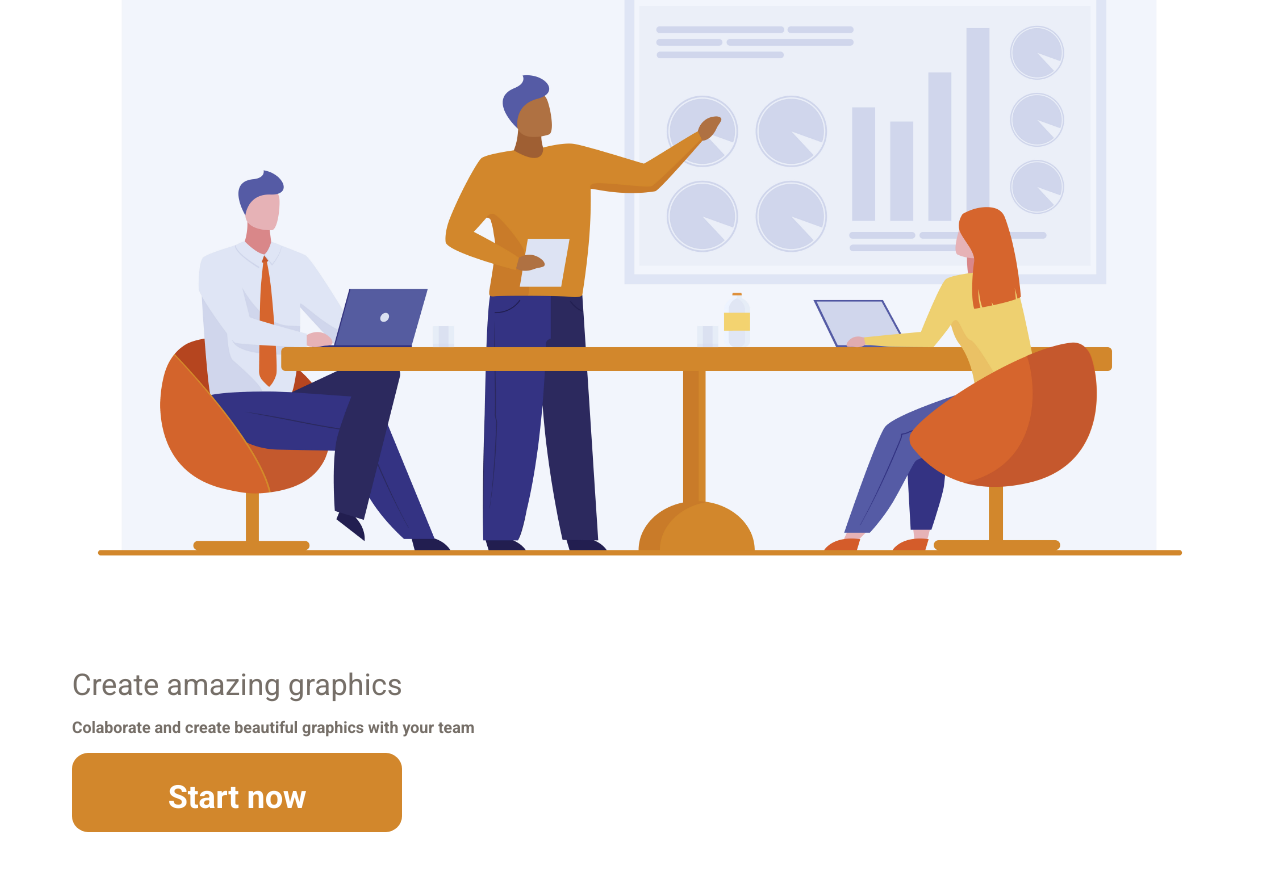
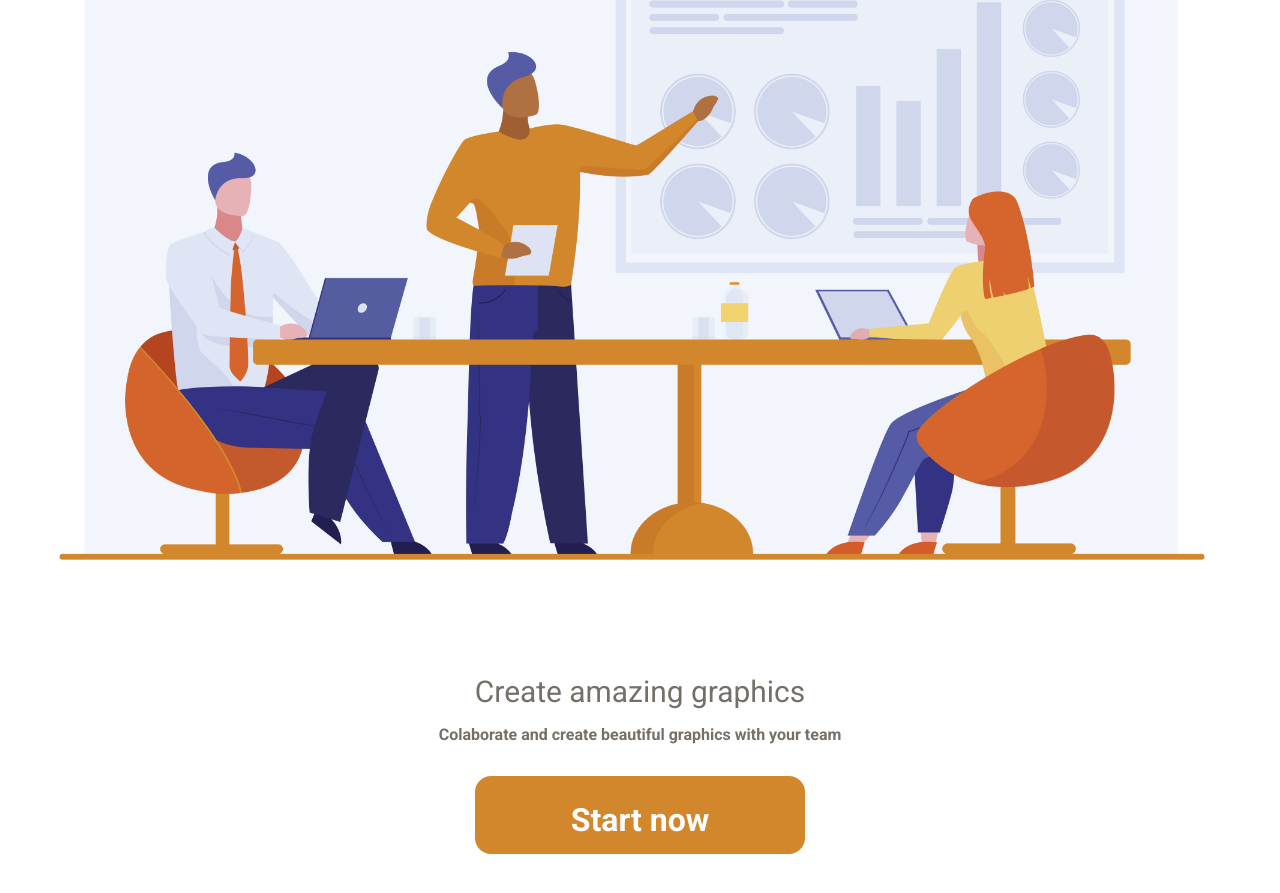
Before and after one commit to JoseAlbertoRodrigues/AmazingGraph, a plain HTML site: page index.html in a window 1280 px wide. Shown: the part 531-1424 px from the top of the page. Drawn offline with Linux system fonts and the light colour scheme.

Commit message:
Update style.css
adding content at home

```diff
--- a/styles/style.css
+++ b/styles/style.css
@@ -207,3 +207,35 @@ nav.show div.icon-close {
     opacity: 1;
     top: 1.5rem;
 }
+
+/* ====  HOME ============================ */
+#home {
+    overflow: hidden;
+}
+
+#home .container {
+    margin: 0;
+}
+
+#home .image {
+    position: relative;
+}
+
+#home .image img {
+    position: relative;
+    right: 0.5rem;
+}
+
+#home .text {
+    margin-left: 1.5rem;
+    margin-right: 1.5rem;
+    text-align: center;
+}
+
+#home .text h1 {
+    margin-bottom: 1rem;
+}
+
+#home .text p {
+    margin-bottom: 2rem;
+}
```
